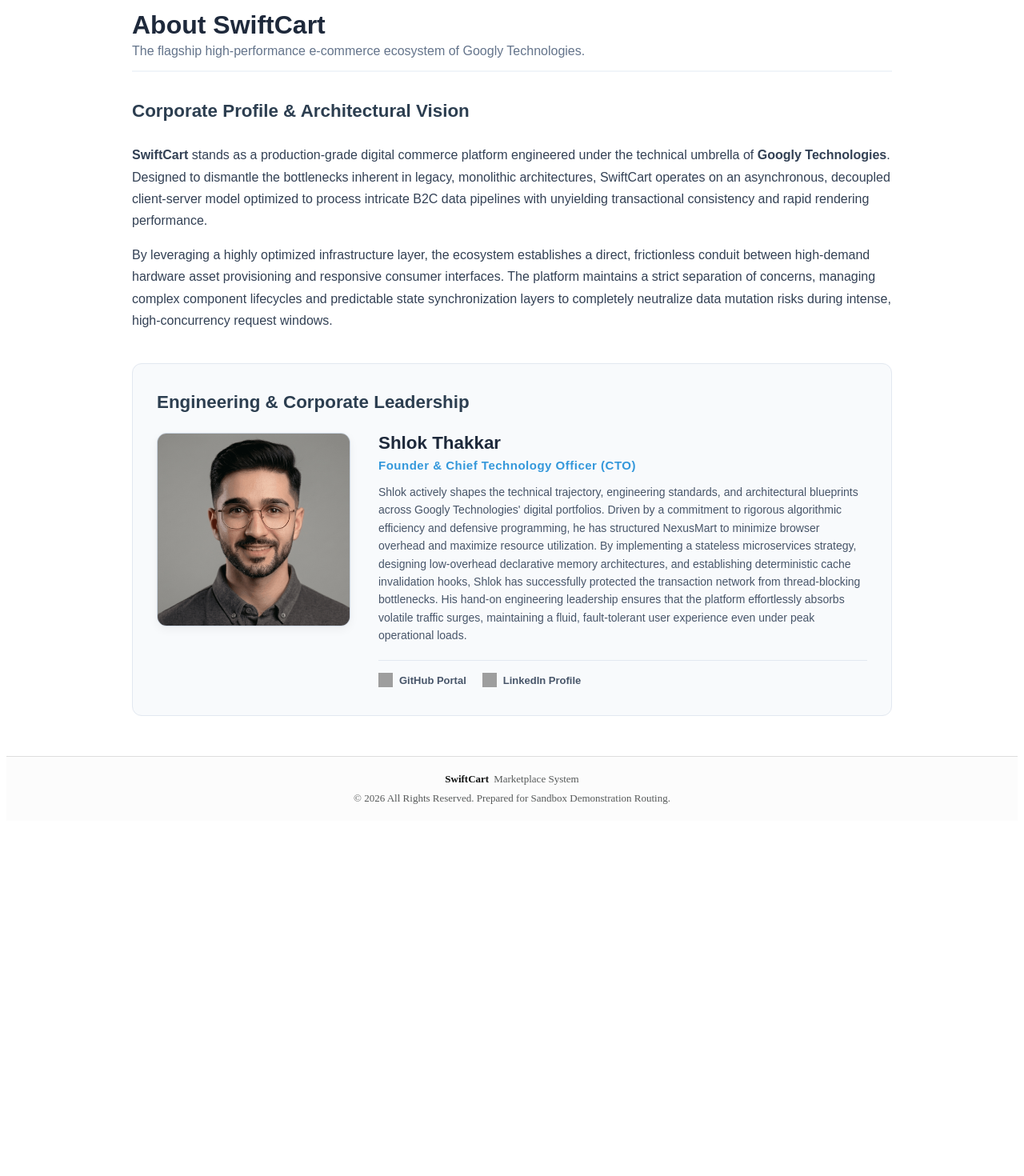
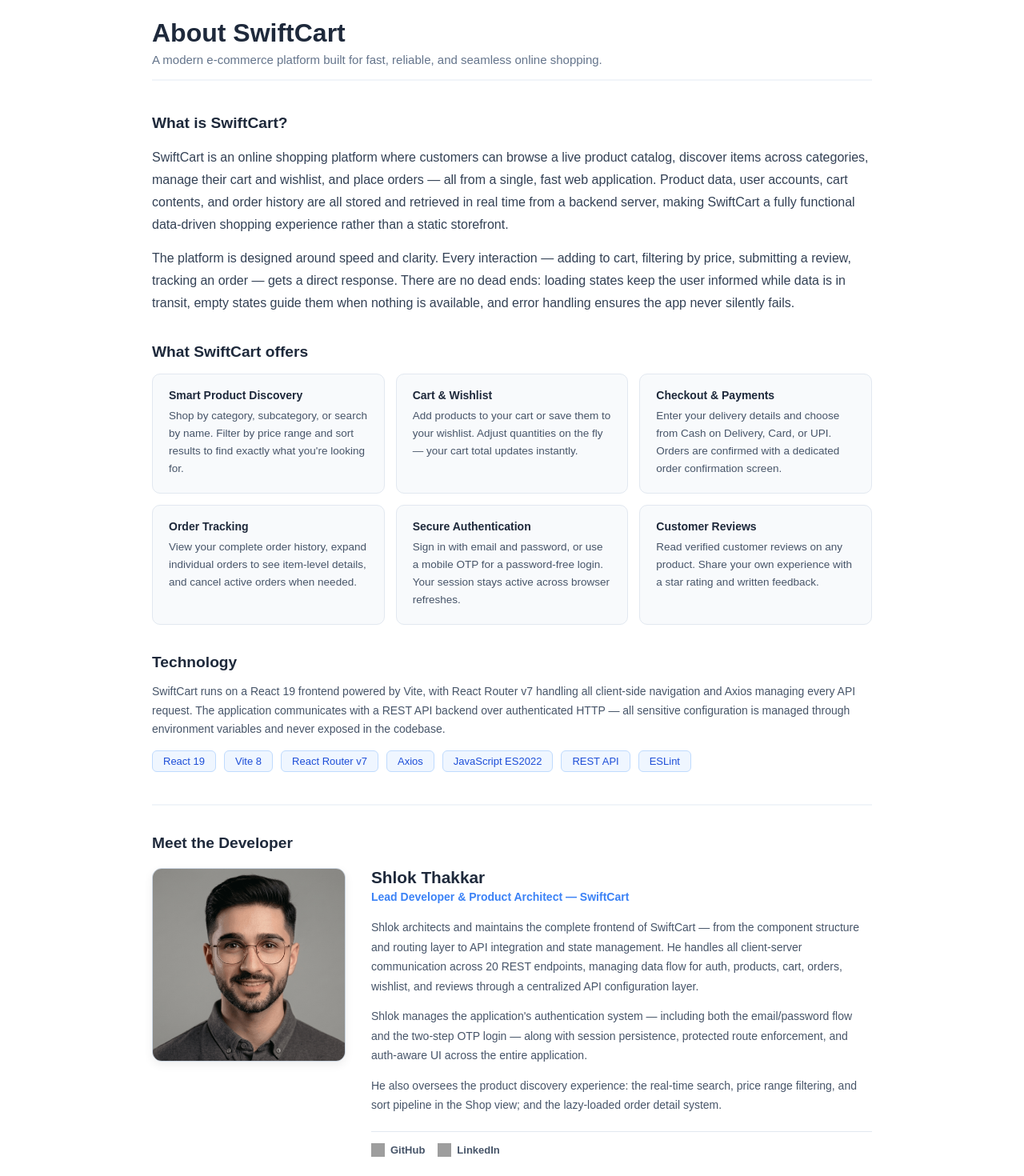
Before and after one commit to ThakkarShlok/swiftcart-ecommerce-react, a React (Vite) app: page /about in a window 1280 px wide. Shown: the part 100-1570 px from the top of the page at 80% size. Before the commit the page ends 1134 px from the top, so only its background shows below. Built offline with nearby package versions, Linux system fonts and the light colour scheme; no server answers; grey boxes are pictures that could not be loaded.

Commit message:
docs: update README and rewrite AboutUs page

```diff
--- a/src/pages/AboutUs.jsx
+++ b/src/pages/AboutUs.jsx
@@ -1,81 +1,176 @@
-// src/AboutUs.jsx
+// src/pages/AboutUs.jsx
 import React from 'react';
-// Explicitly import the photo asset from your assets folder so the bundler processes it
 import profileImg from '../assets/Professional Photo (5).png';
 
 const AboutUs = () => {
   return (
-    <div style={{ padding: '30px', fontFamily: 'Arial, sans-serif', maxWidth: '950px', margin: '0 auto' }}>
+    <div style={{ padding: '40px 30px', fontFamily: 'Arial, sans-serif', maxWidth: '900px', margin: '0 auto', color: '#1e293b' }}>
 
-      {/* Brand Journey Header */}
-      <div style={{ borderBottom: '2px solid #f1f5f9', paddingBottom: '15px', marginBottom: '30px' }}>
-        <h2 style={{ margin: 0, color: '#1e293b', fontSize: '2rem' }}>About SwiftCart</h2>
-        <p style={{ margin: '5px 0 0 0', color: '#64748b' }}>The flagship high-performance e-commerce ecosystem of Googly Technologies.</p>
-      </div>
-
-      {/* Corporate Profile & Technical Overview */}
-      <div style={{ marginBottom: '40px', lineHeight: '1.7', color: '#334155' }}>
-        <h3 style={{ color: '#2c3e50', fontSize: '1.4rem', fontWeight: '600' }}>Corporate Profile & Architectural Vision</h3>
-        <p style={{ marginBottom: '15px' }}>
-          <strong>SwiftCart</strong> stands as a production-grade digital commerce platform engineered under the technical umbrella of <strong>Googly Technologies</strong>. Designed to dismantle the bottlenecks inherent in legacy, monolithic architectures, SwiftCart operates on an asynchronous, decoupled client-server model optimized to process intricate B2C data pipelines with unyielding transactional consistency and rapid rendering performance.
-        </p>
-        <p>
-          By leveraging a highly optimized infrastructure layer, the ecosystem establishes a direct, frictionless conduit between high-demand hardware asset provisioning and responsive consumer interfaces. The platform maintains a strict separation of concerns, managing complex component lifecycles and predictable state synchronization layers to completely neutralize data mutation risks during intense, high-concurrency request windows.
+      {/* ── Page Header ── */}
+      <div style={{ borderBottom: '2px solid #f1f5f9', paddingBottom: '16px', marginBottom: '36px' }}>
+        <h2 style={{ margin: 0, fontSize: '2rem', fontWeight: '700' }}>About SwiftCart</h2>
+        <p style={{ margin: '6px 0 0 0', color: '#64748b', fontSize: '15px' }}>
+          A modern e-commerce platform built for fast, reliable, and seamless online shopping.
         </p>
       </div>
 
-      {/* Executive Leadership Board Section (With High-Tech Layout) */}
-      <div style={{
-        backgroundColor: '#f8fafc',
-        padding: '35px 30px',
-        borderRadius: '12px',
-        border: '1px solid #e2e8f0',
-        marginTop: '20px'
-      }}>
-        <h3 style={{ color: '#2c3e50', marginTop: 0, marginBottom: '25px', fontSize: '1.4rem' }}>
-          Engineering & Corporate Leadership
-        </h3>
+      {/* ── What is SwiftCart ── */}
+      <div style={{ marginBottom: '36px', lineHeight: '1.75', color: '#334155' }}>
+        <h3 style={{ fontSize: '1.2rem', fontWeight: '600', marginBottom: '12px', color: '#1e293b' }}>What is SwiftCart?</h3>
+        <p style={{ margin: '0 0 14px 0' }}>
+          SwiftCart is an online shopping platform where customers can browse a live product catalog,
+          discover items across categories, manage their cart and wishlist, and place orders — all from
+          a single, fast web application. Product data, user accounts, cart contents, and order history
+          are all stored and retrieved in real time from a backend server, making SwiftCart a fully
+          functional data-driven shopping experience rather than a static storefront.
+        </p>
+        <p style={{ margin: 0 }}>
+          The platform is designed around speed and clarity. Every interaction — adding to cart,
+          filtering by price, submitting a review, tracking an order — gets a direct response.
+          There are no dead ends: loading states keep the user informed while data is in transit,
+          empty states guide them when nothing is available, and error handling ensures the app
+          never silently fails.
+        </p>
+      </div>
 
-        <div style={{ display: 'flex', gap: '35px', alignItems: 'flex-start', flexWrap: 'wrap' }}>
+      {/* ── Feature cards ── */}
+      <div style={{ marginBottom: '36px' }}>
+        <h3 style={{ fontSize: '1.2rem', fontWeight: '600', marginBottom: '16px', color: '#1e293b' }}>What SwiftCart offers</h3>
+        <div style={{ display: 'grid', gridTemplateColumns: 'repeat(auto-fill, minmax(260px, 1fr))', gap: '14px' }}>
+          {[
+            {
+              title: 'Smart Product Discovery',
+              desc: 'Shop by category, subcategory, or search by name. Filter by price range and sort results to find exactly what you\'re looking for.'
+            },
+            {
+              title: 'Cart & Wishlist',
+              desc: 'Add products to your cart or save them to your wishlist. Adjust quantities on the fly — your cart total updates instantly.'
+            },
+            {
+              title: 'Checkout & Payments',
+              desc: 'Enter your delivery details and choose from Cash on Delivery, Card, or UPI. Orders are confirmed with a dedicated order confirmation screen.'
+            },
+            {
+              title: 'Order Tracking',
+              desc: 'View your complete order history, expand individual orders to see item-level details, and cancel active orders when needed.'
+            },
+            {
+              title: 'Secure Authentication',
+              desc: 'Sign in with email and password, or use a mobile OTP for a password-free login. Your session stays active across browser refreshes.'
+            },
+            {
+              title: 'Customer Reviews',
+              desc: 'Read verified customer reviews on any product. Share your own experience with a star rating and written feedback.'
+            },
+          ].map((item) => (
+            <div key={item.title} style={{
+              backgroundColor: '#f8fafc',
+              border: '1px solid #e2e8f0',
+              borderRadius: '10px',
+              padding: '18px 20px',
+            }}>
+              <p style={{ margin: '0 0 7px 0', fontWeight: '700', fontSize: '14px', color: '#1e293b' }}>{item.title}</p>
+              <p style={{ margin: 0, fontSize: '13.5px', color: '#475569', lineHeight: '1.65' }}>{item.desc}</p>
+            </div>
+          ))}
+        </div>
+      </div>
 
-          {/* Executive Frame Layout */}
+      {/* ── Tech stack pills ── */}
+      <div style={{ marginBottom: '40px' }}>
+        <h3 style={{ fontSize: '1.2rem', fontWeight: '600', marginBottom: '14px', color: '#1e293b' }}>Technology</h3>
+        <p style={{ margin: '0 0 14px 0', fontSize: '14px', color: '#475569', lineHeight: '1.7' }}>
+          SwiftCart runs on a React 19 frontend powered by Vite, with React Router v7 handling
+          all client-side navigation and Axios managing every API request. The application communicates
+          with a REST API backend over authenticated HTTP — all sensitive configuration is managed
+          through environment variables and never exposed in the codebase.
+        </p>
+        <div style={{ display: 'flex', flexWrap: 'wrap', gap: '10px' }}>
+          {['React 19', 'Vite 8', 'React Router v7', 'Axios', 'JavaScript ES2022', 'REST API', 'ESLint'].map((tech) => (
+            <span key={tech} style={{
+              backgroundColor: '#eff6ff',
+              color: '#1d4ed8',
+              border: '1px solid #bfdbfe',
+              borderRadius: '6px',
+              padding: '5px 13px',
+              fontSize: '13px',
+              fontWeight: '500',
+            }}>
+              {tech}
+            </span>
+          ))}
+        </div>
+      </div>
+
+      {/* ── Divider ── */}
+      <hr style={{ border: 'none', borderTop: '2px solid #f1f5f9', marginBottom: '36px' }} />
+
+      {/* ── Developer section ── */}
+      <div>
+        <h3 style={{ fontSize: '1.2rem', fontWeight: '600', marginBottom: '20px', color: '#1e293b' }}>Meet the Developer</h3>
+        <div style={{ display: 'flex', gap: '32px', alignItems: 'flex-start', flexWrap: 'wrap' }}>
+
+          {/* Photo — 240×240 frame */}
           <div style={{
             flex: '0 0 240px',
             height: '240px',
             borderRadius: '12px',
             overflow: 'hidden',
             border: '1px solid #cbd5e1',
-            boxShadow: '0 4px 12px rgba(0,0,0,0.05)',
-            backgroundColor: '#e2e8f0'
+            boxShadow: '0 4px 12px rgba(0,0,0,0.07)',
+            backgroundColor: '#e2e8f0',
           }}>
             <img
               src={profileImg}
-              alt="Shlok Thakkar - Founder & CTO"
+              alt="Shlok Thakkar"
               style={{ width: '100%', height: '100%', objectFit: 'cover' }}
             />
           </div>
 
-          {/* Profile Bio Details Block */}
-          <div style={{ flex: 1, minWidth: '280px' }}>
-            <h4 style={{ margin: '0 0 6px 0', fontSize: '1.4rem', color: '#1e293b', fontWeight: '700' }}>Shlok Thakkar</h4>
-            <p style={{ margin: '0 0 14px 0', color: '#3498db', fontWeight: 'bold', fontSize: '15px', letterSpacing: '0.5px' }}>
-              Founder & Chief Technology Officer (CTO)
+          {/* Bio */}
+          <div style={{ flex: 1, minWidth: '260px' }}>
+            <h4 style={{ margin: '0 0 4px 0', fontSize: '1.3rem', fontWeight: '700', color: '#1e293b' }}>Shlok Thakkar</h4>
+            <p style={{ margin: '0 0 18px 0', color: '#3b82f6', fontSize: '14px', fontWeight: '600' }}>
+              Lead Developer &amp; Product Architect — SwiftCart
             </p>
 
-            {/* 🟢 IMPACT-DRIVEN LEADERSHIP BIO */}
-            <p style={{ margin: '0 0 20px 0', fontSize: '14px', color: '#475569', lineHeight: '1.6' }}>
-              Shlok actively shapes the technical trajectory, engineering standards, and architectural blueprints across Googly Technologies' digital portfolios. Driven by a commitment to rigorous algorithmic efficiency and defensive programming, he has structured NexusMart to minimize browser overhead and maximize resource utilization. By implementing a stateless microservices strategy, designing low-overhead declarative memory architectures, and establishing deterministic cache invalidation hooks, Shlok has successfully protected the transaction network from thread-blocking bottlenecks. His hand-on engineering leadership ensures that the platform effortlessly absorbs volatile traffic surges, maintaining a fluid, fault-tolerant user experience even under peak operational loads.
+            <p style={{ margin: '0 0 13px 0', fontSize: '14px', color: '#475569', lineHeight: '1.75' }}>
+              Shlok architects and maintains the complete frontend of SwiftCart — from the component
+              structure and routing layer to API integration and state management. He handles all
+              client-server communication across 20 REST endpoints, managing data flow for auth,
+              products, cart, orders, wishlist, and reviews through a centralized API configuration layer.
             </p>
 
-            {/* Hyperlink Professional Portals Setup */}
-            <div style={{ display: 'flex', gap: '20px', borderTop: '1px solid #e2e8f0', paddingTop: '15px' }}>
-              <a href="https://github.com/ThakkarShlok" target="_blank" rel="noopener noreferrer" style={{ display: 'flex', alignItems: 'center', gap: '8px', textDecoration: 'none', color: '#475569', fontSize: '13px', fontWeight: '600' }}>
-                <img src="https://cdn-icons-png.flaticon.com/512/25/25231.png" alt="GitHub" width="18" height="18" />
-                <span>GitHub Portal</span>
+            <p style={{ margin: '0 0 13px 0', fontSize: '14px', color: '#475569', lineHeight: '1.75' }}>
+              Shlok manages the application's authentication system — including both the email/password
+              flow and the two-step OTP login — along with session persistence, protected route
+              enforcement, and auth-aware UI across the entire application.
+            </p>
+
+            <p style={{ margin: '0 0 20px 0', fontSize: '14px', color: '#475569', lineHeight: '1.75' }}>
+              He also oversees the product discovery experience: the real-time search, price range
+              filtering, and sort pipeline in the Shop view; and the lazy-loaded order detail system.
+            </p>
+
+            {/* Links */}
+            <div style={{ display: 'flex', gap: '16px', paddingTop: '14px', borderTop: '1px solid #e2e8f0' }}>
+              <a
+                href="https://github.com/ThakkarShlok"
+                target="_blank"
+                rel="noopener noreferrer"
+                style={{ display: 'flex', alignItems: 'center', gap: '7px', textDecoration: 'none', color: '#475569', fontSize: '13px', fontWeight: '600' }}
+              >
+                <img src="https://cdn-icons-png.flaticon.com/512/25/25231.png" alt="GitHub" width="17" height="17" />
+                GitHub
               </a>
-              <a href="https://www.linkedin.com/in/shlok-thakkar-58a033354?utm_source=share_via&utm_content=profile&utm_medium=member_android" target="_blank" rel="noopener noreferrer" style={{ display: 'flex', alignItems: 'center', gap: '8px', textDecoration: 'none', color: '#475569', fontSize: '13px', fontWeight: '600' }}>
-                <img src="https://cdn-icons-png.flaticon.com/512/174/174857.png" alt="LinkedIn" width="18" height="18" />
-                <span>LinkedIn Profile</span>
+              <a
+                href="https://www.linkedin.com/in/shlok-thakkar-58a033354?utm_source=share_via&utm_content=profile&utm_medium=member_android"
+                target="_blank"
+                rel="noopener noreferrer"
+                style={{ display: 'flex', alignItems: 'center', gap: '7px', textDecoration: 'none', color: '#475569', fontSize: '13px', fontWeight: '600' }}
+              >
+                <img src="https://cdn-icons-png.flaticon.com/512/174/174857.png" alt="LinkedIn" width="17" height="17" />
+                LinkedIn
               </a>
             </div>
           </div>
```
Also changed, not shown: 1 other file (tests, documents, lock files or other folders).
